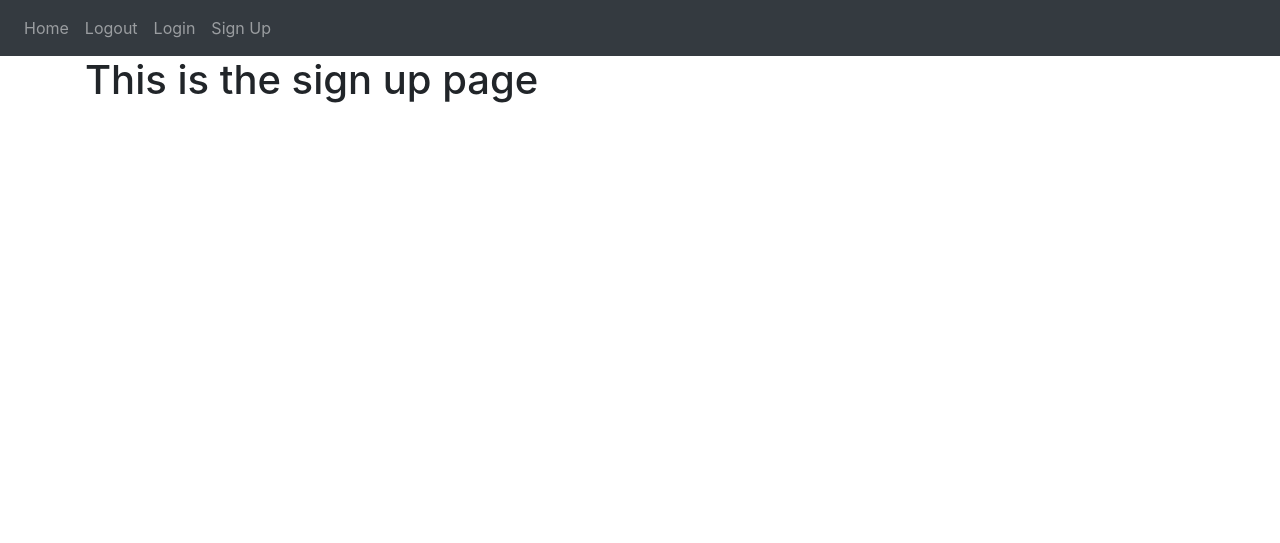
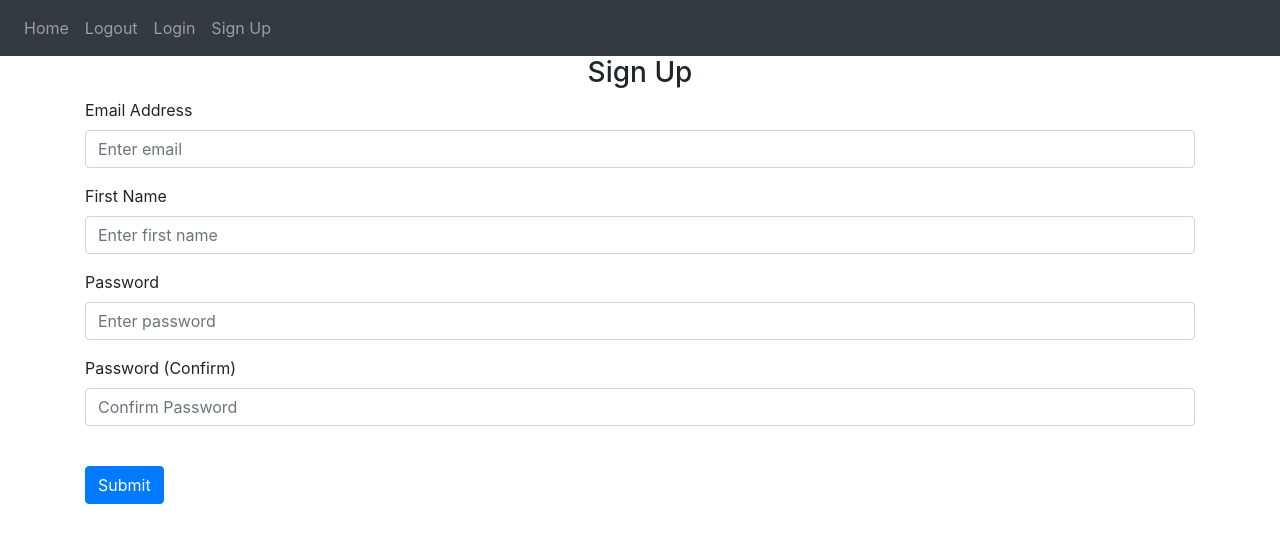
Before and after one commit to UP959891/Final-Year-Project, a Flask app: page /sign-up in a window 1280 px wide. Shown: the top 543 px of the page. Run offline with Flask 3, Linux system fonts and the light colour scheme; some libraries are stand-ins or nearby versions.

Commit message:
Added sign up page html

```diff
--- a/Code/WebApp/Website/templates/sign_up.html
+++ b/Code/WebApp/Website/templates/sign_up.html
@@ -1,3 +1,51 @@
 {% extends "base.html" %}
 {% block title %}Sign Up{% endblock %}
-{% block content %}<h1>This is the sign up page</h1>{% endblock %}
+{% block content %}
+<form method="POST">
+    <h3 align="center">Sign Up</h3>
+    <div class="form-group">
+        <label for="email">Email Address</label>
+        <input
+            type="email"
+            class="form-control"
+            id="email"
+            name="email"
+            placeholder="Enter email"
+        />
+    </div>
+    <div class="form-group">
+        <label for="firstName">First Name</label>
+        <input
+            type="text"
+            class="form-control"
+            id="firstName"
+            name="firstName"
+            placeholder="Enter first name"
+        />
+    </div>
+    <div class="form-group">
+        <label for="password1">Password</label>
+        <input
+            type="password"
+            class="form-control"
+            id="password1"
+            name="password1"
+            placeholder="Enter password"
+        />
+    </div>
+    <div class="form-group">
+        <label for="password2">Password (Confirm)</label>
+        <input
+            type="password"
+            class="form-control"
+            id="password2"
+            name="pasword2"
+            placeholder="Confirm Password"
+        />
+    </div>
+    <br />
+    <button
+    type="submit"
+    class="btn btn-primary">Submit</button>
+</form>
+{% endblock %}
```
